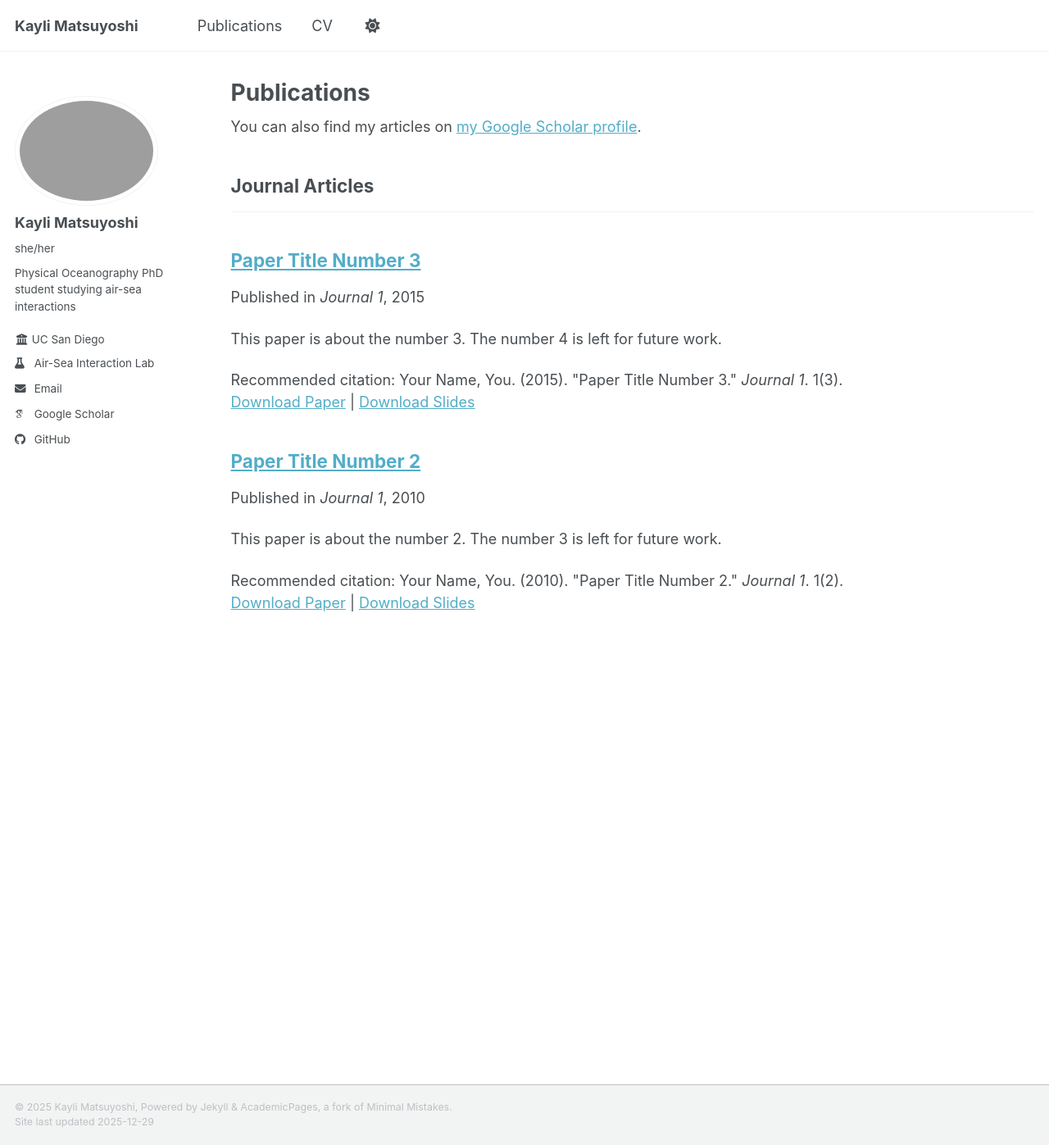
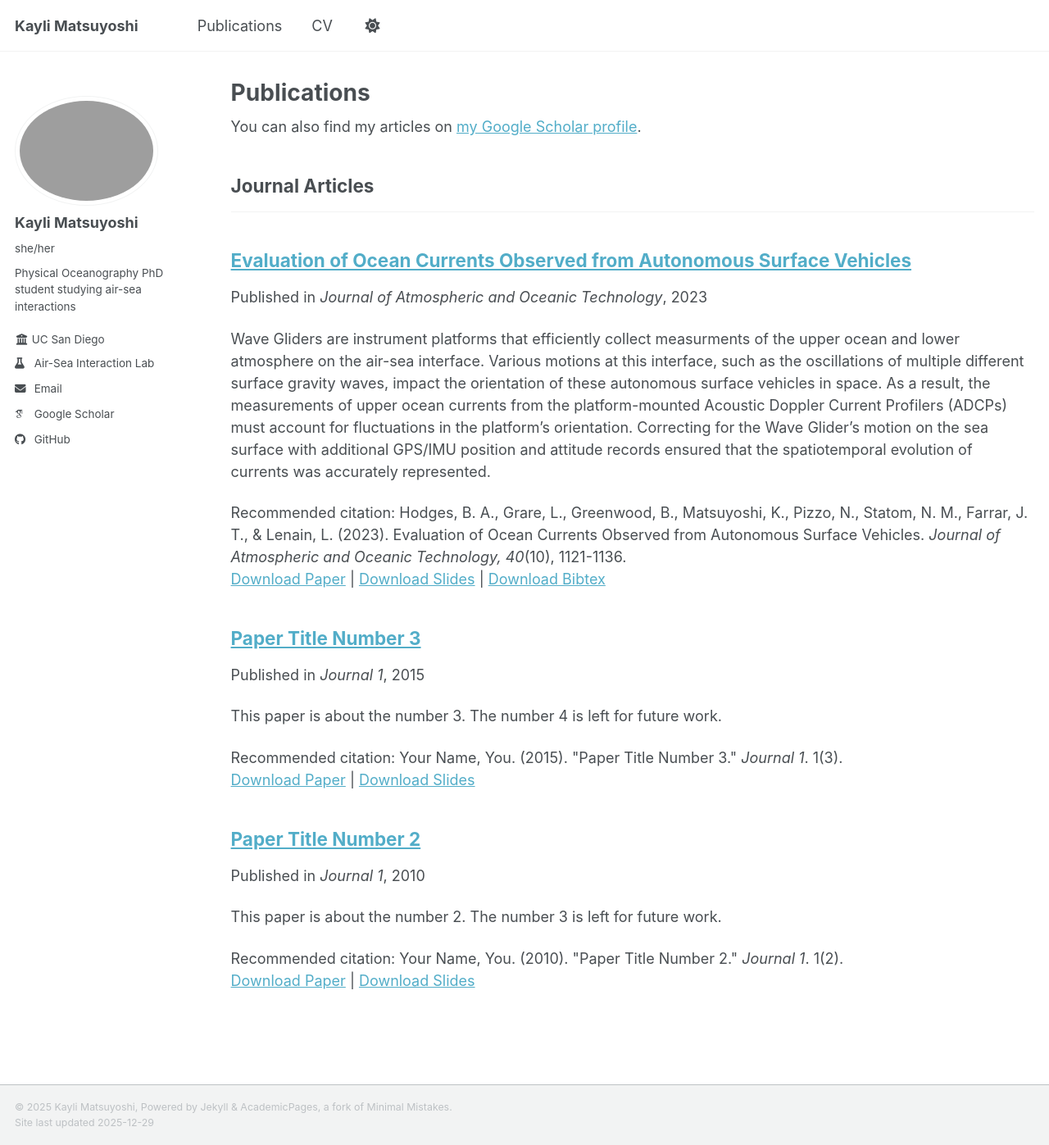
Before and after one commit to kmatsuyo/kmatsuyo.github.io, a Jekyll site: the page built from _pages/publications.html, in a window 1280 px wide and 1397 px high. Shown: the whole window at 82% size. Built offline with Jekyll 4.4.1, drawn with Linux system fonts in a browser that asks for light colours; some web fonts are replaced; a script bundle is joined from its source files by our own code; library files that are not in the unit come from our copies.

Commit message:
Update 2023-10-01-evalutation-of-ocean-currents-observed-from-autonomous-surface-vehicles.md

```diff
--- a/_publications/2023-10-01-evalutation-of-ocean-currents-observed-from-autonomous-surface-vehicles.md
+++ b/_publications/2023-10-01-evalutation-of-ocean-currents-observed-from-autonomous-surface-vehicles.md
@@ -3,7 +3,7 @@
 collection: publications
 category: manuscripts
 permalink: /publication/2023-10-01-evalutation-of-ocean-currents-observed-from-autonomous-surface-vehicles
-excerpt: 'Wave Gliders are instrument platforms that efficiently collect measurments of the upper ocean and lower atmosphere on the air-sea interface. Various motions at this interface, such as the oscillations of multiple different surface gravity waves, impact the orientation of these autonomous surface vehicles in space. As a result, the measurements of upper ocean currents from the platform-mounted Acoustic Doppler Current Profilers (ADCPs) must account for fluctuations in the platform''s orientation. Correcting for the Wave Glider's motion on the sea surface ensured that the spatiotemporal evolution of currents were represented accurately.'
+excerpt: 'Wave Gliders are instrument platforms that efficiently collect measurments of the upper ocean and lower atmosphere on the air-sea interface. Various motions at this interface, such as the oscillations of multiple different surface gravity waves, impact the orientation of these autonomous surface vehicles in space. As a result, the measurements of upper ocean currents from the platform-mounted Acoustic Doppler Current Profilers (ADCPs) must account for fluctuations in the platform''s orientation. Correcting for the Wave Glider''s motion on the sea surface with additional GPS/IMU position and attitude records ensured that the spatiotemporal evolution of currents was accurately represented.'
 date: 2023-10-01
 venue: 'Journal of Atmospheric and Oceanic Technology'
 slidesurl: 'https://academicpages.github.io/files/slides1.pdf'
```
